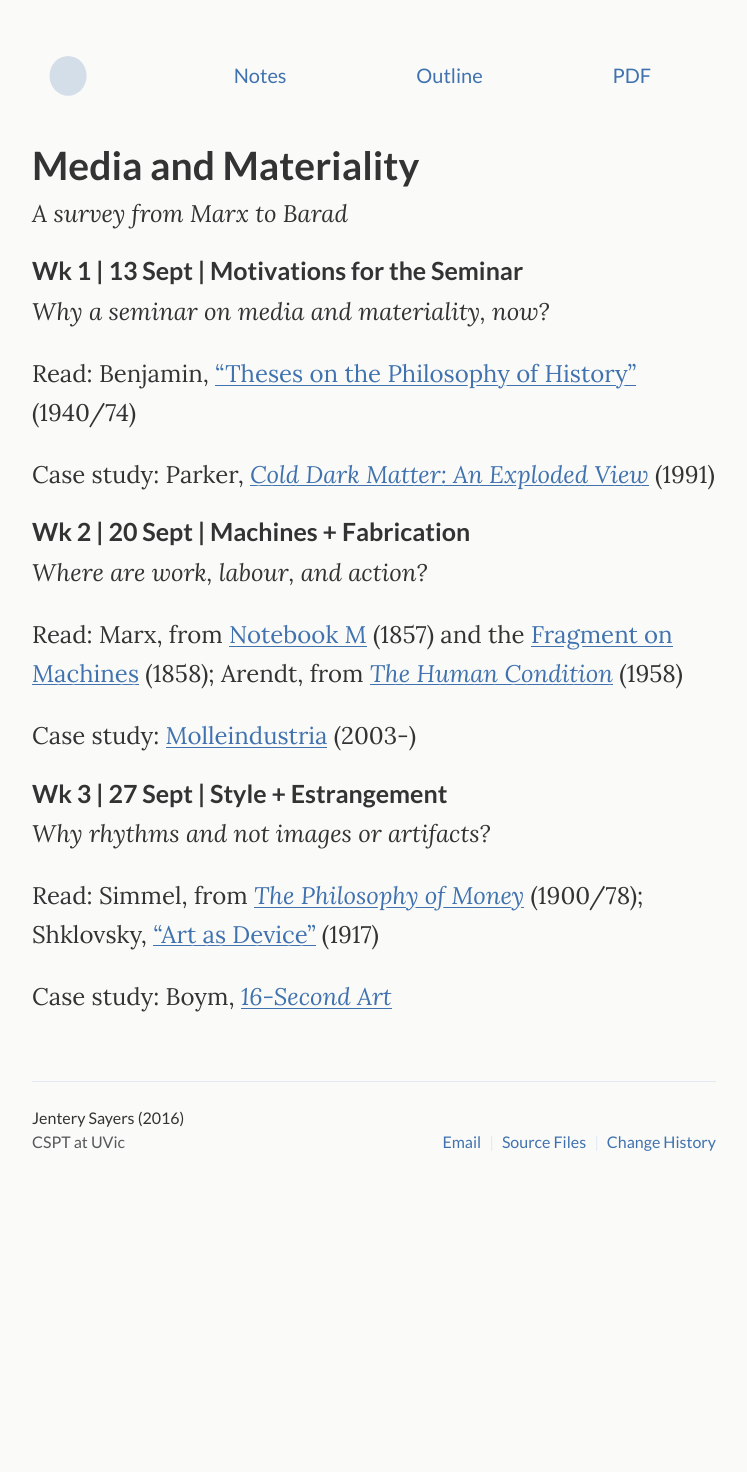
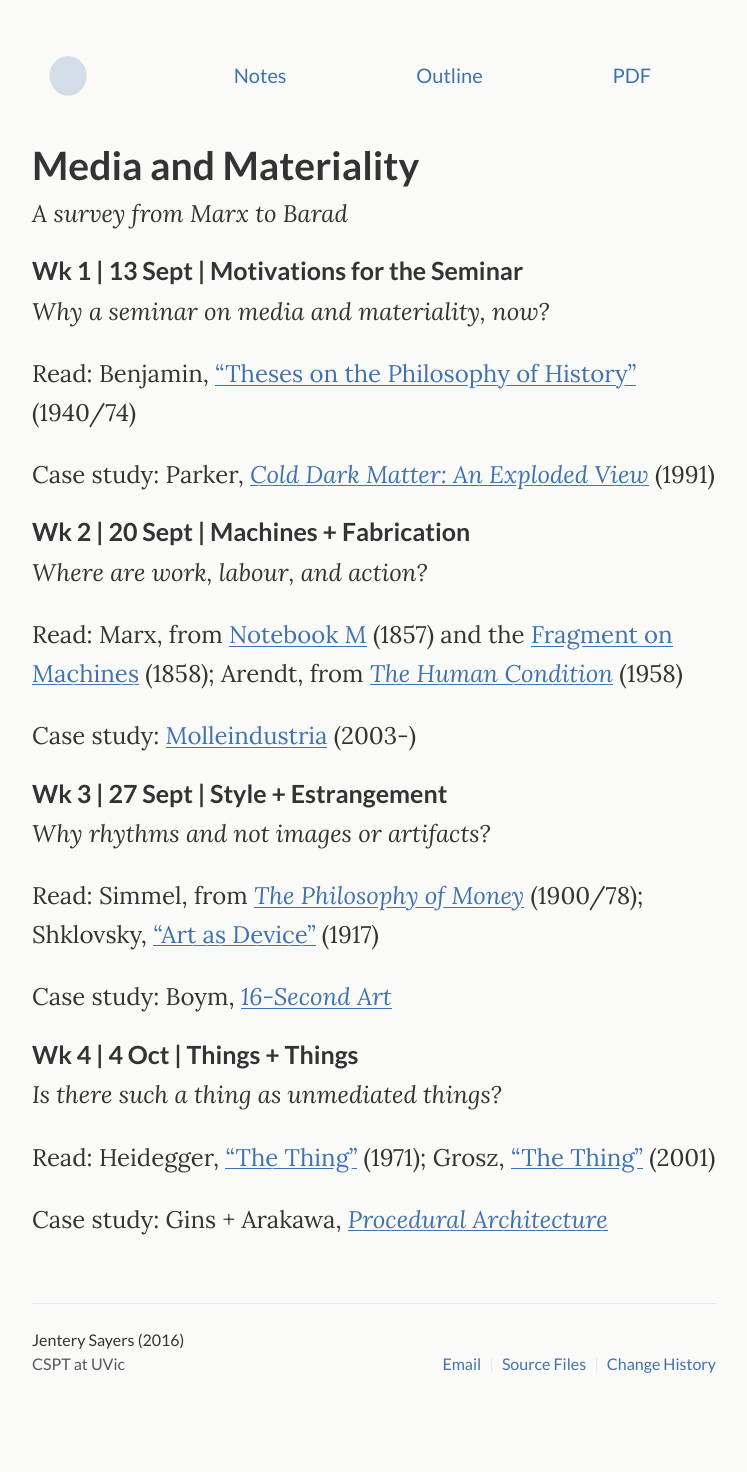
Before and after one commit to jentery/cspt500, a Jekyll site: the page built from index.md, in a window 1280 px wide. Shown: the whole page, without its empty margins (266-1013 px from the left). Built offline with Jekyll 4.4.1, drawn with Linux system fonts in a browser that asks for light colours; before the commit the page ends 1250 px from its top, so only the background shows below that.

Commit message:
added week 4 to the index

```diff
--- a/index.md
+++ b/index.md
@@ -32,11 +32,20 @@ Case study: Boym, [*16-Second Art*](http://www.svetlanaboym.com/16secs.htm)
 
 <!-- Further reading: http://poeticstoday.dukejournals.org/content/26/4/665.abstract, http://www.cabinetmagazine.org/issues/28/boym2.php/ -->
 
-</div>
+### Wk 4 | 4 Oct |  Things + Things
+*Is there such a thing as unmediated things?*
+
+Read: Heidegger, ["The Thing"](http://www.jenteryteaches.com/noneshall/cspt/heideggerThing.pdf) (1971); Grosz, ["The Thing"](http://www.jenteryteaches.com/noneshall/cspt/groszThing.pdf) (2001)
+
+Case study: Gins + Arakawa, [*Procedural Architecture*](http://www.reversibledestiny.org/bioscleave-house-%E2%96%91%E2%96%91-lifespan-extending-villa/)
+
+<!-- Further reading: https://lucian.uchicago.edu/blogs/mediatheory/keywords/thing/, https://www.jstor.org/stable/1344258, http://townsendgroups.berkeley.edu/sites/default/files/appadurai_social_life_of_things_0.pdf, http://quod.lib.umich.edu/o/ohp/12527215.0001.001/1:14/--architecture-in-the-anthropocene-encounters-among-design?rgn=div1;view=fulltext -->
 
 <!--
-### Wk 4 | 4 Oct |
 
+### Wk 5 | 11 Oct | Bodies + Embodiment
+
+Read: Butler, Merleau-Ponty, ["Eye and Mind"](http://www.jenteryteaches.com/noneshall/cspt/merleauPontyEyeMind.pdf) (1961/93);
 
 Ephemerality + Indexicality
 *How does ephemerality endure? How do media point?*
@@ -44,6 +53,8 @@ Ephemerality + Indexicality
 Read: Chun, ["Did Somebody Say New Media?"](http://www.jenteryteaches.com/noneshall/cspt/chunNewMedia.pdf) (2006) and ["The Enduring Ephemeral"](http://www.jenteryteaches.com/noneshall/cspt/chunEnduringEphemeral.pdf) (2008); Doane, ["The Indexical and the Concept of Medium Specificity"](http://www.jenteryteaches.com/noneshall/cspt/doaneIndexical.pdf) (2007)
 
 Case study: Dean, [*As Yet Untitled*](http://ccca.concordia.ca/artists/work_detail.html?languagePref=en&mkey=72335&title=As+Yet+Untitled&artist=Max+Dean&link_id=10233) (1992-95)
+
+
 
  Archaeology + Specificity
 *How to untie the knots of history? What of the particulars?*
@@ -103,3 +110,4 @@ Read: ; Krauss,
 
 Case study:
 -->
+</div>
```
Also changed, not shown: other parts of index.md (+3 -7 lines).
